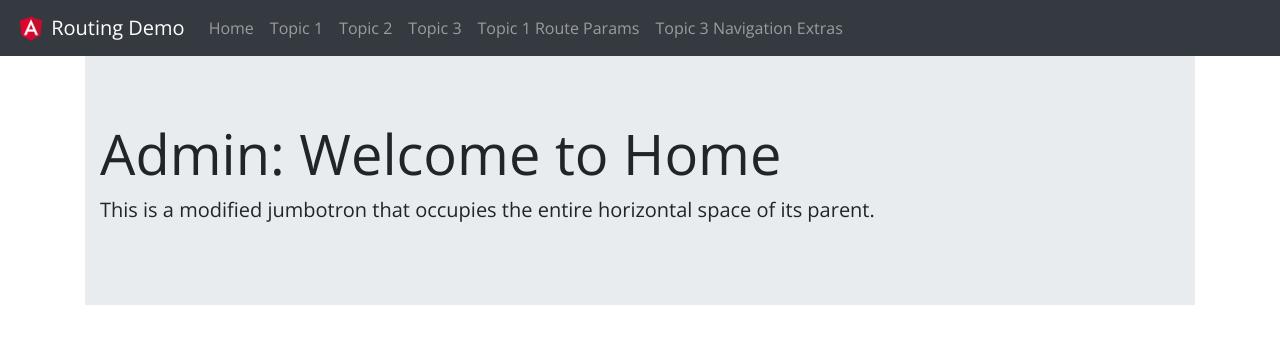
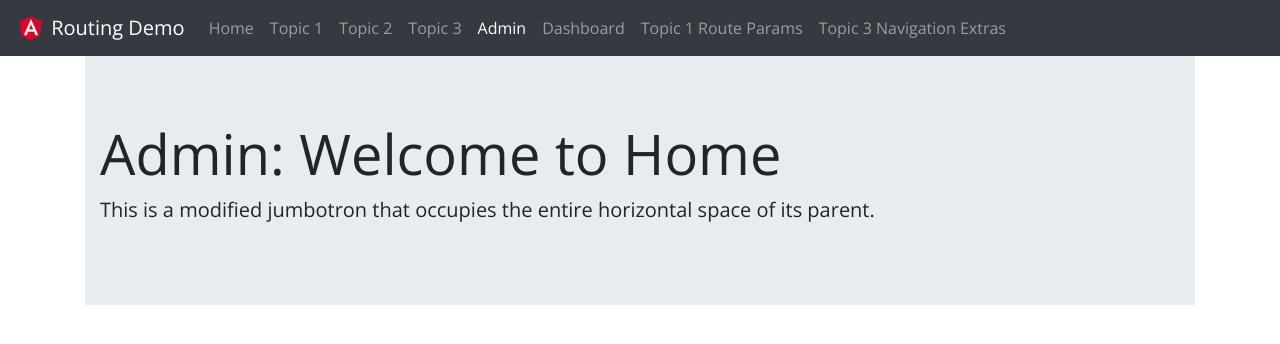
Before and after one commit to vivek-training/ng-routing-demo, an Angular app: page /admin in a window 1280 px wide. Shown: the top 344 px of the page. Built offline with nearby package versions, Linux system fonts and the light colour scheme.

Commit message:
finished

```diff
--- a/src/app/admin/admin-routing.module.ts
+++ b/src/app/admin/admin-routing.module.ts
@@ -2,7 +2,7 @@ import { NgModule } from '@angular/core';
 import { Routes, RouterModule } from '@angular/router';
 import { HomeComponent } from './home/home.component';
 import { DashboardComponent } from './dashboard/dashboard.component';
-import { NotFoundComponent } from '../not-found/not-found.component';
+import { NotFoundComponent } from './not-found/not-found.component';
 
 const routes: Routes = [
   {
--- a/src/app/admin/admin.module.ts
+++ b/src/app/admin/admin.module.ts
@@ -4,10 +4,11 @@ import { CommonModule } from '@angular/common';
 import { AdminRoutingModule } from './admin-routing.module';
 import { HomeComponent } from './home/home.component';
 import { DashboardComponent } from './dashboard/dashboard.component';
+import { NotFoundComponent } from './not-found/not-found.component';
 
 
 @NgModule({
-  declarations: [HomeComponent, DashboardComponent],
+  declarations: [HomeComponent, DashboardComponent, NotFoundComponent],
   imports: [
     CommonModule,
     AdminRoutingModule
--- /dev/null
+++ b/src/app/admin/not-found/not-found.component.html
@@ -0,0 +1 @@
+<p>not-found works!</p>
--- /dev/null
+++ b/src/app/admin/not-found/not-found.component.ts
@@ -0,0 +1,15 @@
+import { Component, OnInit } from '@angular/core';
+
+@Component({
+  selector: 'app-not-found',
+  templateUrl: './not-found.component.html',
+  styleUrls: ['./not-found.component.css']
+})
+export class NotFoundComponent implements OnInit {
+
+  constructor() { }
+
+  ngOnInit() {
+  }
+
+}
--- a/src/app/navbar/navbar.component.html
+++ b/src/app/navbar/navbar.component.html
@@ -39,6 +39,18 @@
     >
     <a
       class="nav-item nav-link"
+      [routerLink]="['/admin']"
+      routerLinkActive="active"
+      >Admin</a
+    >
+    <a
+      class="nav-item nav-link"
+      [routerLink]="['/admin/dashboard']"
+      routerLinkActive="active"
+      >Dashboard</a
+    >
+    <a
+      class="nav-item nav-link"
       [routerLink]="['/topic1', '2019', 'Chennai']"
       routerLinkActive="active"
       >Topic 1 Route Params</a
```
Also changed, not shown: src/app/app.module.ts (+6 -5 lines), src/app/admin/not-found/not-found.component.css (added), 1 other file (tests, documents, lock files or other folders).
